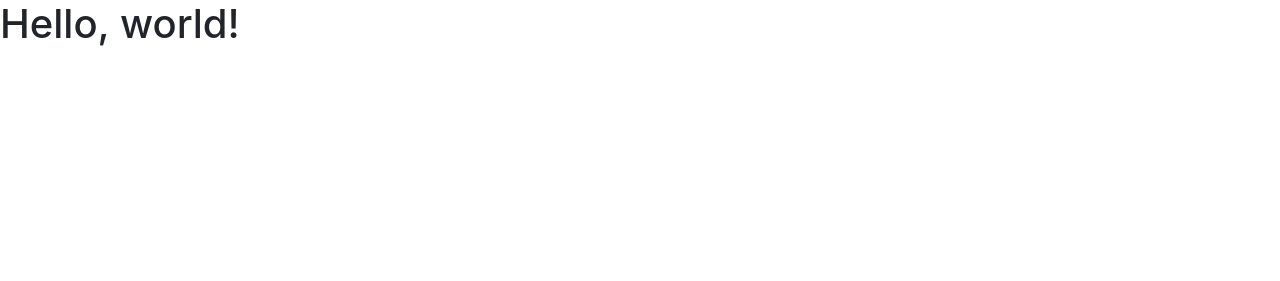
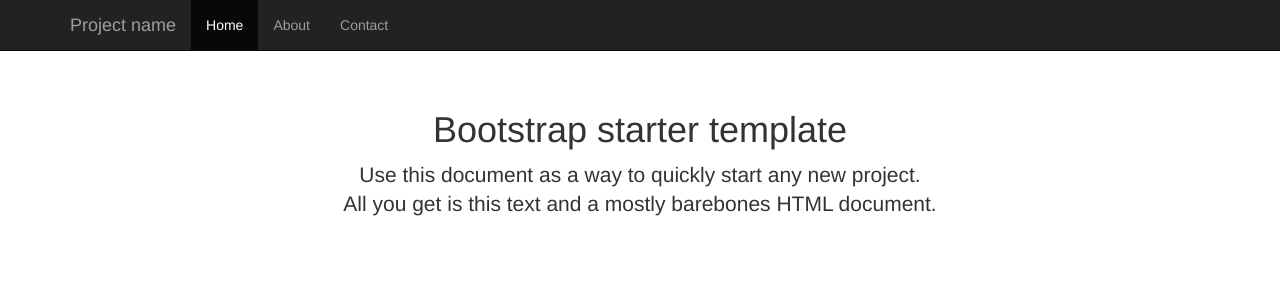
Before and after one commit to chodavid/chodavid.github.io, a plain HTML site: page index.html in a window 1280 px wide. Drawn offline with nearby package versions, Linux system fonts and the light colour scheme.

Commit message:
Add files via upload

```diff
--- a/index.html
+++ b/index.html
@@ -1,22 +1,76 @@
-<!doctype html>
+<!DOCTYPE html>
 <html lang="en">
   <head>
-    <!-- Required meta tags -->
     <meta charset="utf-8">
-    <meta name="viewport" content="width=device-width, initial-scale=1, shrink-to-fit=no">
+    <meta http-equiv="X-UA-Compatible" content="IE=edge">
+    <meta name="viewport" content="width=device-width, initial-scale=1">
+    <!-- The above 3 meta tags *must* come first in the head; any other head content must come *after* these tags -->
+    <meta name="description" content="">
+    <meta name="author" content="">
+    <link rel="icon" href="../../favicon.ico">
 
-    <!-- Bootstrap CSS -->
-    <link rel="stylesheet" href="https://stackpath.bootstrapcdn.com/bootstrap/4.2.1/css/bootstrap.min.css" integrity="sha384-GJzZqFGwb1QTTN6wy59ffF1BuGJpLSa9DkKMp0DgiMDm4iYMj70gZWKYbI706tWS" crossorigin="anonymous">
+    <title>Starter Template for Bootstrap</title>
 
-    <title>Hello, world!</title>
+    <!-- Bootstrap core CSS -->
+    <link href="../../dist/css/bootstrap.min.css" rel="stylesheet">
+
+    <!-- IE10 viewport hack for Surface/desktop Windows 8 bug -->
+    <link href="../../assets/css/ie10-viewport-bug-workaround.css" rel="stylesheet">
+
+    <!-- Custom styles for this template -->
+    <link href="starter-template.css" rel="stylesheet">
+
+    <!-- Just for debugging purposes. Don't actually copy these 2 lines! -->
+    <!--[if lt IE 9]><script src="../../assets/js/ie8-responsive-file-warning.js"></script><![endif]-->
+    <script src="../../assets/js/ie-emulation-modes-warning.js"></script>
+
+    <!-- HTML5 shim and Respond.js for IE8 support of HTML5 elements and media queries -->
+    <!--[if lt IE 9]>
+      <script src="https://oss.maxcdn.com/html5shiv/3.7.3/html5shiv.min.js"></script>
+      <script src="https://oss.maxcdn.com/respond/1.4.2/respond.min.js"></script>
+    <![endif]-->
   </head>
+
   <body>
-    <h1>Hello, world!</h1>
 
-    <!-- Optional JavaScript -->
-    <!-- jQuery first, then Popper.js, then Bootstrap JS -->
-    <script src="https://code.jquery.com/jquery-3.3.1.slim.min.js" integrity="sha384-q8i/X+965DzO0rT7abK41JStQIAqVgRVzpbzo5smXKp4YfRvH+8abtTE1Pi6jizo" crossorigin="anonymous"></script>
-    <script src="https://cdnjs.cloudflare.com/ajax/libs/popper.js/1.14.6/umd/popper.min.js" integrity="sha384-wHAiFfRlMFy6i5SRaxvfOCifBUQy1xHdJ/yoi7FRNXMRBu5WHdZYu1hA6ZOblgut" crossorigin="anonymous"></script>
-    <script src="https://stackpath.bootstrapcdn.com/bootstrap/4.2.1/js/bootstrap.min.js" integrity="sha384-B0UglyR+jN6CkvvICOB2joaf5I4l3gm9GU6Hc1og6Ls7i6U/mkkaduKaBhlAXv9k" crossorigin="anonymous"></script>
+    <nav class="navbar navbar-inverse navbar-fixed-top">
+      <div class="container">
+        <div class="navbar-header">
+          <button type="button" class="navbar-toggle collapsed" data-toggle="collapse" data-target="#navbar" aria-expanded="false" aria-controls="navbar">
+            <span class="sr-only">Toggle navigation</span>
+            <span class="icon-bar"></span>
+            <span class="icon-bar"></span>
+            <span class="icon-bar"></span>
+          </button>
+          <a class="navbar-brand" href="#">Project name</a>
+        </div>
+        <div id="navbar" class="collapse navbar-collapse">
+          <ul class="nav navbar-nav">
+            <li class="active"><a href="#">Home</a></li>
+            <li><a href="#about">About</a></li>
+            <li><a href="#contact">Contact</a></li>
+          </ul>
+        </div><!--/.nav-collapse -->
+      </div>
+    </nav>
+
+    <div class="container">
+
+      <div class="starter-template">
+        <h1>Bootstrap starter template</h1>
+        <p class="lead">Use this document as a way to quickly start any new project.<br> All you get is this text and a mostly barebones HTML document.</p>
+      </div>
+
+    </div><!-- /.container -->
+
+
+    <!-- Bootstrap core JavaScript
+    ================================================== -->
+    <!-- Placed at the end of the document so the pages load faster -->
+    <script src="https://ajax.googleapis.com/ajax/libs/jquery/1.12.4/jquery.min.js"></script>
+    <script>window.jQuery || document.write('<script src="../../assets/js/vendor/jquery.min.js"><\/script>')</script>
+    <script src="../../dist/js/bootstrap.min.js"></script>
+    <!-- IE10 viewport hack for Surface/desktop Windows 8 bug -->
+    <script src="../../assets/js/ie10-viewport-bug-workaround.js"></script>
   </body>
 </html>
--- /dev/null
+++ b/starter-template.css
@@ -0,0 +1,7 @@
+body {
+  padding-top: 50px;
+}
+.starter-template {
+  padding: 40px 15px;
+  text-align: center;
+}
```
